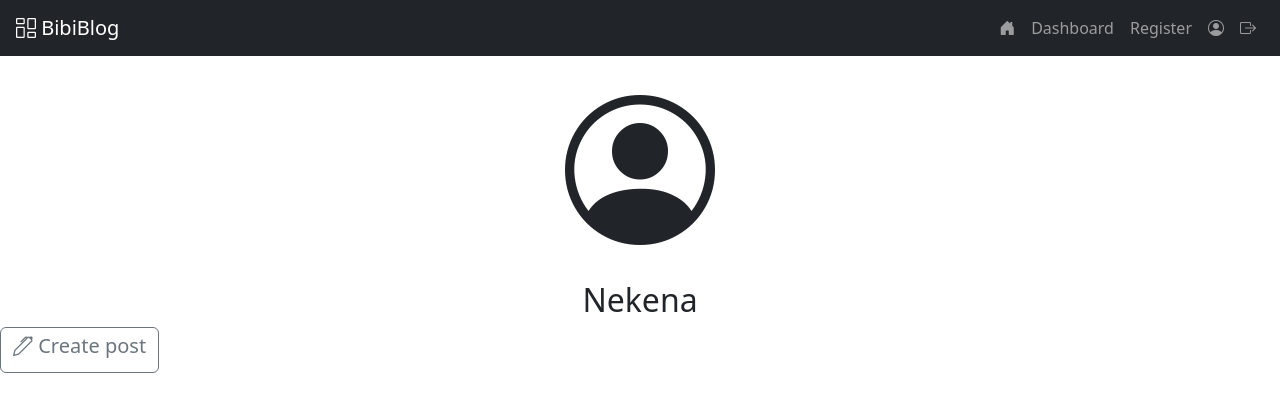
After one commit to Exylus/blog.erwanthomy.fr, a PHP site: page /profile.php in a window 1280 px wide. The commit adds this page. Shown: the top 412 px of the page. Run offline with PHP 8.4, Linux system fonts and the light colour scheme.

Commit message:
+Profile page

```diff
--- a/fonctions.php
+++ b/fonctions.php
@@ -10,3 +10,7 @@
     function signOut(){
 
     }
+
+    function publishPost(){
+
+    }
--- a/includes/header.php
+++ b/includes/header.php
@@ -18,7 +18,7 @@
 <body>
     <div id="home">
         <nav class="navbar navbar-expand-lg navbar-dark bg-dark px-3">
-            <a class="navbar-brand" href="#">MiniBlog</a>
+            <a class="navbar-brand" href="#"><i class="bi bi-columns-gap"></i> BibiBlog</a>
 
             <button class="navbar-toggler" type="button" data-bs-toggle="collapse" data-bs-target="#navContent">
                 <span class="navbar-toggler-icon"></span>
@@ -26,13 +26,14 @@
 
             <div class="collapse navbar-collapse" id="navContent">
                 <ul class="navbar-nav ms-auto">
-                    <li class="nav-item"><a class="nav-link" href="#">Home</a></li>
+                    <li class="nav-item"><a class="nav-link" href="post.php"><i class="bi bi-house-door-fill"></i></a></li>
                     <li class="nav-item"><a class="nav-link" href="#">Dashboard</a></li>
                     <li class="nav-item"><a class="nav-link" href="register.php">Register</a></li>
+                    <li class="nav-item"><a class="nav-link" href="profile.php"><i class="bi bi-person-circle"></i></a></li>
                     <?php
                     // TODO - Remplacer par une vraie vérification de connexion
                     if (true) {
-                        echo '<li class="nav-item"><a class="nav-link" href="#" data-bs-toggle="modal" data-bs-target="#logoutModal">Sign Out</a></li>';
+                        echo '<li class="nav-item"><a class="nav-link" href="#" data-bs-toggle="modal" data-bs-target="#logoutModal"><i class="bi bi-box-arrow-right"></i></a></li>';
                     } else {
                         echo '<li class="nav-item"><a class="nav-link" href="login.php">Sign In</a></li>';
                     }
@@ -54,7 +55,7 @@
                     </div>
                     <div class="modal-footer justify-content-center border-0">
                         <button type="button" class="btn btn-secondary" data-bs-dismiss="modal">Cancel</button>
-                        <button type="button" class="btn btn-primary" onclick="signOut()">Sign out</button>
+                        <button type="button" class="btn btn-primary" onclick="location.href='index.php'">Sign out</button>
                     </div>
                 </div>
             </div>
--- a/login.php
+++ b/login.php
@@ -8,7 +8,7 @@
     <!-- Bootstrap icons -->
     <link rel="stylesheet" href="https://cdn.jsdelivr.net/npm/bootstrap-icons@1.13.1/font/bootstrap-icons.min.css">
 </head>
-<body>
+<body class="bg-dark">
     <div class="container d-flex justify-content-center">
         <div class="shadow p-4 mb-5 mt-5 bg-body-tertiary rounded" style="width: 600px;">
             <h2 class="text-center">Sign in</h2>
@@ -26,7 +26,7 @@
                 </div>
                 <div class="text-center">
                     <p><a class="link" href="#">Forgot your password?</a></p>
-                    <button type="submit" onclick="login()" class="btn btn-primary">
+                    <button type="submit" onclick="location.href='post.php'" class="btn btn-primary">
                         Sign in
                     </button>
                 </div>
--- /dev/null
+++ b/profile.php
@@ -0,0 +1,13 @@
+<?php
+$page_title = "Profile";
+include "includes/header.php";
+?>
+<div class="d-flex flex-column align-items-center">
+    <i class="bi bi-person-circle" style="font-size: 150px;"></i>
+    <h2>Nekena</h2>
+</div>
+<div>
+    <button class="btn btn-outline-secondary rounded" onclick="location.href='create_post.php'">
+        <h5><i class="bi bi-pen"></i> Create post</h5>
+    </button>
+</div>
--- a/register.php
+++ b/register.php
@@ -11,7 +11,7 @@
     <link rel="stylesheet" href="https://cdn.jsdelivr.net/npm/bootstrap-icons@1.13.1/font/bootstrap-icons.min.css">
 </head>
 
-<body>
+<body class="bg-dark">
     <div class="container d-flex justify-content-center">
         <div class="shadow p-4 mb-5 mt-5 bg-body-tertiary rounded" style="width: 600px;">
             <h2 class="text-center">Create account</h2>
@@ -58,7 +58,7 @@
                     </label>
                 </div>
                 <div class="text-center">
-                    <button type="submit" onclick="register()" class="btn btn-primary mt-4">
+                    <button type="submit" onclick="location.href='post.php'" class="btn btn-primary mt-4">
                         Register
                     </button>
                     <p class="mt-5"><a class="link" href="login.php">I already have an account</a></p>
@@ -67,5 +67,7 @@
         </div>
     </div>
 </body>
+<div>
 
+</div>
 </html>
```
Also changed, not shown: create_post.php (+15 -0 lines), index.php (+23 -2 lines), post.php (+14 -0 lines).
